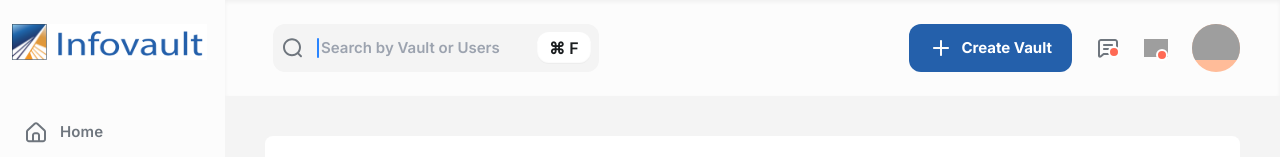
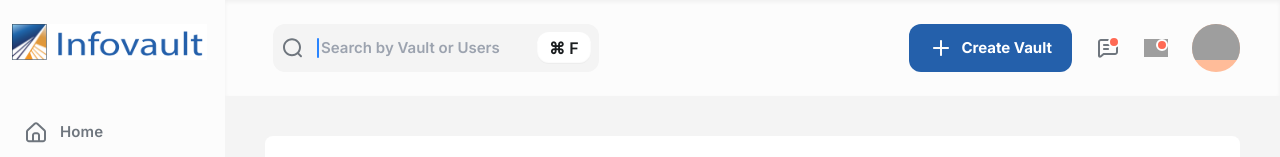
Before and after one commit to sadaatgithub/InfoVault, a Next.js app: page / in a window 1280 px wide. Shown: the top 157 px of the page. Built offline with nearby package versions, Linux system fonts and the light colour scheme; grey boxes are pictures that could not be loaded.

Commit message:
context api implemented

```diff
--- a/app/layout.js
+++ b/app/layout.js
@@ -1,9 +1,8 @@
-'use client';
 import SideBar from '@/components/SideBar'
 import './globals.css'
 import { Inter } from 'next/font/google'
 import TopBar from '@/components/TopBar'
-import { useState } from 'react';
+import { BurgerProvider } from '@/context/burgerContext';
 
 const inter = Inter({ subsets: ['latin'] })
 
@@ -13,24 +12,25 @@ export const metadata = {
 }
 
 export default function RootLayout({ children }) {
-  const [isOpen,setIsOpen] = useState(false)
+//   const [isOpen,setIsOpen] = useState(false)
 
-  const handleBurger = () =>{
-    setIsOpen(!isOpen);
-    console.log(isOpen)
-}
+//   const handleBurger = () =>{
+//     setIsOpen(!isOpen);
+//     console.log(isOpen)
+// }
   return (
     <html lang="en">
       <body className={inter.className}>
+        <BurgerProvider>
         <main className='flex  min-h-screen basis-full max-w-[1440px] mx-auto relative'>
-          <SideBar isOpen={isOpen} handleBurger={handleBurger}/>
+          <SideBar/>
         <section className='flex flex-col w-full'>
-        <TopBar handleBurger={handleBurger}/>
+        <TopBar/>
         <div className='bg-[#F4F4F4] h-screen md:p-4 lg:p-10 overflow-y-auto'>{children}</div>
         </section>
 
         </main>
-
+        </BurgerProvider>
 
         </body>
     </html>
--- a/components/Hamburger.js
+++ b/components/Hamburger.js
@@ -1,6 +1,9 @@
-import React from 'react'
+'use client'
+import { burgerContext } from '@/context/burgerContext'
+import React,{useContext} from 'react'
 
-const Hamburger = ({handleBurger}) => {
+const Hamburger = () => {
+  const {handleBurger} = useContext(burgerContext)
   return (
     <div className='flex flex-col gap-1 p-3 self-start border-2 rounded-md items-center justify-center  bg-white md:hidden ' onClick={handleBurger}>
         <div className="w-4 h-[2px] bg-black"></div>
--- a/components/Logo.js
+++ b/components/Logo.js
@@ -3,9 +3,9 @@ import React from 'react'
 
 const Logo = () => {
   return (
-    <div className='w-40 md:w-auto lg:w-40 h-9 flex  md:justify-center lg:justify-normal mt-0 md:mt-5 lg:mt-0 '>
+    <div className='w-40 md:w-auto lg:w-40 h-9 flex  md:justify-center lg:justify-normal mt-0 md:mt-1 lg:mt-0 '>
         <Image src="/logo_icon.png" width={35} height={35} alt='logo'/>
-        <Image src="/logo_name.png" width={200} height={100} alt='logo' className='block sm:hidden xl:block'/>
+        <Image src="/logo_name.png" width={200} height={100} alt='logo' className='block md:hidden lg:block'/>
     </div>
   )
 }
--- a/components/SideBar.js
+++ b/components/SideBar.js
@@ -1,8 +1,8 @@
 'use client';
-import React, { useState } from "react";
+import React, { useContext } from "react";
 import Logo from "./Logo";
 import Image from "next/image";
-import Hamburger from "./Hamburger";
+import { burgerContext } from "@/context/burgerContext";
 
 const menuItems = [
   {
@@ -42,20 +42,20 @@ const menuItems = [
     icon: "/setting.svg",
   },
 ];
-const SideBar = ({isOpen,handleBurger}) => {
-  // const [isOpen,setIsaOpen] = useState(false)
+const SideBar = () => {
+  const {burgerOpen,handleBurger} = useContext(burgerContext)
 
 
   return (
-    <aside className={`${isOpen? "translate-x-0 ":"-translate-x-full   "} absolute top-0 bottom-0 left-0 md:min-w-[60px]  lg:w-[268px] md:translate-x-0   z-[1]  md:static
-    lg:py-6 lg:px-3 p-2 flex flex-col gap-y-12 bg-[#FCFCFC] transition-all duration-300 ease-in-out`}>
+    <aside className={`${burgerOpen? "translate-x-0 ":"-translate-x-full   "} absolute top-0 bottom-0 left-0 md:min-w-[60px]  lg:w-[268px] md:translate-x-0   z-[1]  md:static
+    md:py-6 md:px-3 p-4 flex flex-col gap-y-12 bg-[#FCFCFC] transition-all duration-300 ease-in-out`}>
       <Logo />
 
-      <div className={`${isOpen? "block":"hidden"} relative  md:hidden `}>
-        <button className="absolute -right-16 -top-20 p-2 bg-blue-400 text-white rounded-xl" onClick={handleBurger}>Close</button>
+      <div className={`${burgerOpen? "block":"hidden"} relative  md:hidden z-10`}>
+        <button className="absolute -right-10 -top-0 px-3 py-1 grid place-items-center text-3xl bg-blue-400 text-white rounded-xl" onClick={handleBurger}><span>&times;</span></button>
       </div>
 
-      <ul className="w-full flex flex-col md:gap-y-3 lg:gap-y-0 ">
+      <ul className="w-full flex flex-col md:gap-y-3 lg:gap-y-0 gap-y-2">
         {menuItems.map((menu) => (
           //
           <li key={menu.id} className={`${menu.id == 2? "bg-[#EFEFEF] rounded-xl shadow-inner text-[#1A1D1F]":"text-[#6F767E]"} lg:p-3 p-2 flex gap-3 cursor-pointer`}>
--- a/components/TopBar.js
+++ b/components/TopBar.js
@@ -29,10 +29,10 @@ const TopBar = ({handleBurger}) => {
         <div className="mt-8 md:ml-auto md:mt-0 flex gap-6 justify-center items-center  w-full sm:w-auto">
 
             <button className='md:px-[20px] px-3 py-3 rounded-xl bg-[#2460AB] text-white  flex justify-center items-center md:gap-2 gap-[2px] text-[15px] font-bold leading-[24px]'><Image src="/plus.svg" width={24} height={24} alt='create vault' /> Create Vault</button>
-            <div className="relative ml-auto grid place-items-center after:absolute after:content-[''] after:right-0 after:top-[10px] after:w-3 after:h-3 after:bg-[#FF6A55] after:z-[1] after:border-2 after:border-white after:rounded-full">
+            <div className="relative ml-auto grid place-items-center after:absolute after:content-[''] after:right-0 after:top-0 after:w-3 after:h-3 after:bg-[#FF6A55]  after:border-2 after:border-white after:rounded-full">
             <Image src='/message.svg' width={24} height={24} alt='message'/>
             </div>
-            <div className="relative grid place-items-center after:absolute after:content-[''] after:right-0 after:top-[10px] after:w-3 after:h-3 after:bg-[#FF6A55] after:z-[1] after:border-2 after:border-white after:rounded-full">
+            <div className="relative grid place-items-center after:absolute after:content-[''] after:right-0 after:top-0 after:w-3 after:h-3 after:bg-[#FF6A55]  after:border-2 after:border-white after:rounded-full">
             <Image src='/notification.svg' width={24} height={24} alt='notification'/>
             </div>
             <div className="bg-[#FFBC99] w-12 h-12 rounded-full overflow-hidden">
--- /dev/null
+++ b/context/burgerContext.js
@@ -0,0 +1,17 @@
+'use client';
+import { createContext,useState } from "react";
+
+export const burgerContext = createContext()
+
+export const BurgerProvider = ({children}) =>{
+        const [burgerOpen,setBurgerOpen] = useState(false)
+        const handleBurger = () =>{
+            setBurgerOpen(!burgerOpen)
+            console.log(burgerOpen)
+        }
+        return (
+            <burgerContext.Provider value={{handleBurger,burgerOpen}}>
+                {children}
+            </burgerContext.Provider>
+            )
+}
```
